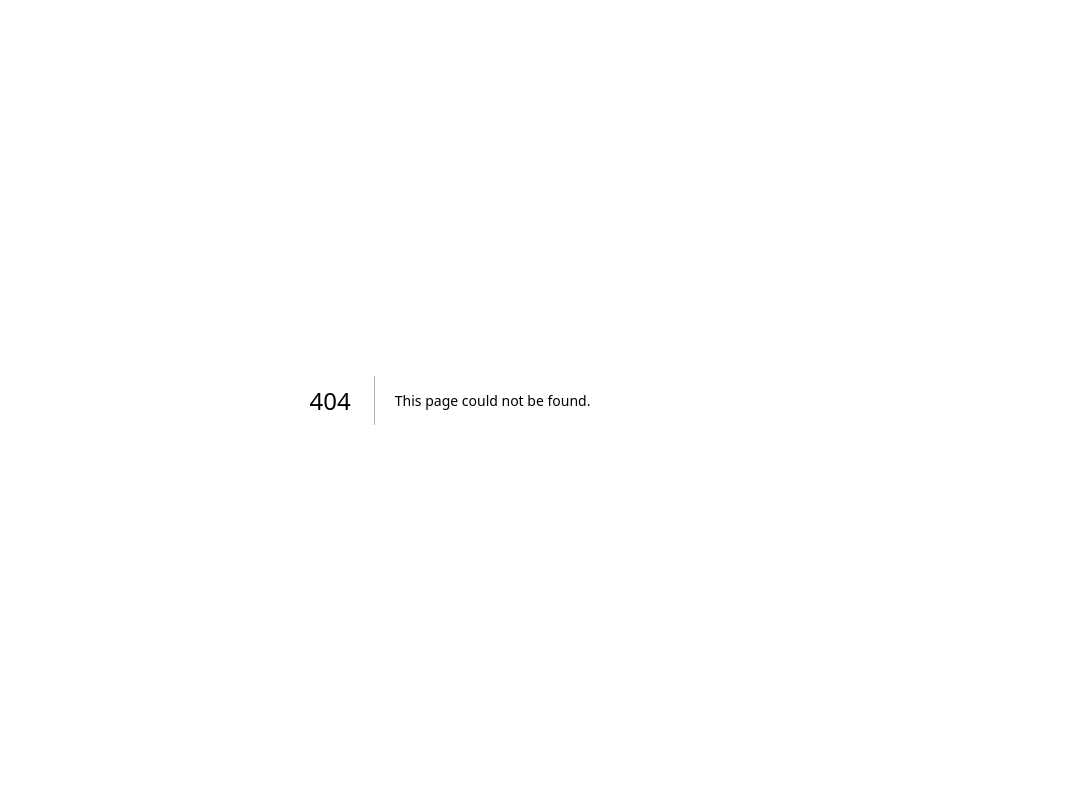
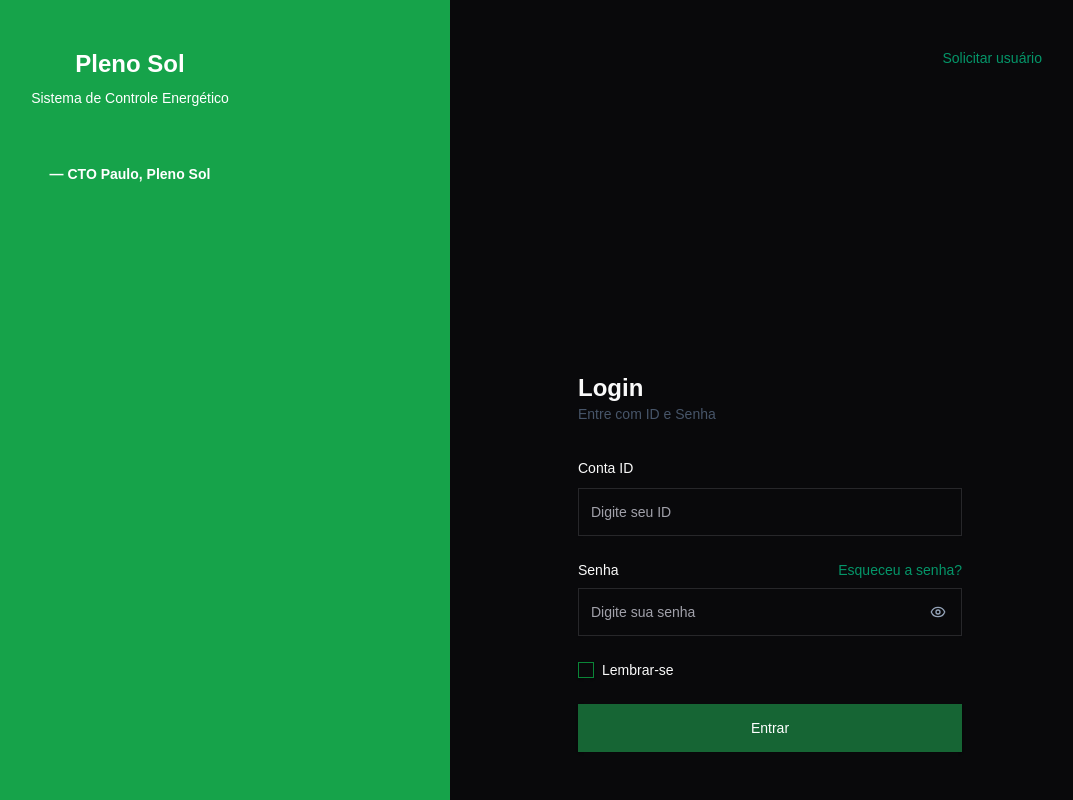
Before and after one commit to PauloStraforini/pleno_sol_upx, a Next.js app: page /sing in a window 1280 px wide. Before the commit this address had no page. Shown: the whole page, without its empty margins (190-1263 px from the left). Built offline with nearby package versions, Linux system fonts and the light colour scheme.

Commit message:
🐛 Remove: bug

```diff
--- a/app/page.tsx
+++ b/app/page.tsx
@@ -7,9 +7,6 @@ import painel02 from "@/components/img/painel02.jpg";
 import painel03 from "@/components/img/painel03.jpg";
 import sun2 from "@/components/img/sun2.png";
 import Link from "next/link";
-
-
-
 
 
 export default function FirsPage() {
@@ -48,15 +45,13 @@ export default function FirsPage() {
                 Simples, eficiente e sustentável. 🌞
               </p>
 
-              <Link href="/singUp">
+              <Link href="/sing">
 
                   <Button className="mt-8 bg-green-700 text-white hover:bg-green-600">
                     Venha com a gente
                   </Button>
 
               </Link>
-
-
 
 
             </div>
@@ -188,11 +183,11 @@ export default function FirsPage() {
             manutenção e otimização do desempenho do seu sistema solar.
           </p>
 
-          <a href="/dashboard">
+          <Link href="/sing">
             <Button className="mt-8 bg-green-700 text-white hover:bg-green-600">
               Venha com a gente
             </Button>
-          </a>
+          </Link>
 
         </div>
       </section>
--- /dev/null
+++ b/app/sing/page.tsx
@@ -0,0 +1,99 @@
+import Link from "next/link";
+import { Eye } from "lucide-react";
+
+import { Button } from "@/components/ui/button";
+import { Checkbox } from "@/components/ui/checkbox";
+import { Input } from "@/components/ui/input";
+import { Label } from "@/components/ui/label";
+
+
+
+export default function singUp() {
+  return (
+    <div className="flex min-h-screen">
+      {/* Left Panel */}
+      <div className="flex w-1/2 flex-col justify-between bg-green-600 p-12">
+        <div className="flex flex-col items-center text-center text-white">
+          <h1 className="mb-2 text-2xl font-bold">Pleno Sol</h1>
+          <p className="text-sm text-white">Sistema de Controle Energético</p>
+          <p className="mt-8 text-sm leading-relaxed text-white">
+            <br />
+            <span className="font-semibold">— CTO Paulo, Pleno Sol</span>
+          </p>
+        </div>
+      </div>
+
+      {/* Right Panel */}
+      <div className="flex w-1/2 flex-col justify-between p-12">
+        <div className="flex justify-end">
+          <div className="text-sm text-slate-600">
+            <Link href="/create-account" className="text-emerald-600 hover:underline">
+              Solicitar usuário
+            </Link>
+          </div>
+        </div>
+
+        <div className="mx-auto w-full max-w-sm">
+          <div className="mb-8">
+            <h2 className="text-2xl font-semibold">Login</h2>
+            <p className="text-sm text-slate-600">Entre com ID e Senha</p>
+          </div>
+
+          <form className="space-y-6">
+            <div className="space-y-2">
+              <Label htmlFor="ID">Conta ID</Label>
+              <Input
+                id="ID"
+                type="text"
+                placeholder="Digite seu ID"
+                className="h-12"
+              />
+            </div>
+
+            <div className="space-y-2">
+              <div className="flex items-center justify-between">
+                <Label htmlFor="password">Senha</Label>
+                <Link
+                  href="/forgot-password"
+                  className="text-sm text-emerald-600 hover:underline"
+                >
+                  Esqueceu a senha?
+                </Link>
+              </div>
+              <div className="relative">
+                <Input
+                  id="password"
+                  type="password"
+                  placeholder="Digite sua senha"
+                  className="h-12 pr-10"
+                />
+                <Button
+                  variant="ghost"
+                  size="icon"
+                  className="absolute right-0 top-0 h-12 w-12 text-slate-400"
+                >
+                  <Eye className="h-5 w-5" />
+                </Button>
+              </div>
+            </div>
+
+            <div className="flex items-center space-x-2">
+              <Checkbox id="remember" />
+              <Label htmlFor="remember" className="text-sm font-normal">
+                Lembrar-se
+              </Label>
+            </div>
+
+
+
+            <Button className="h-12 w-full bg-green-800 text-white hover:bg-green-700">
+              Entrar
+            </Button>
+
+
+          </form>
+        </div>
+      </div>
+    </div>
+  );
+}
```
